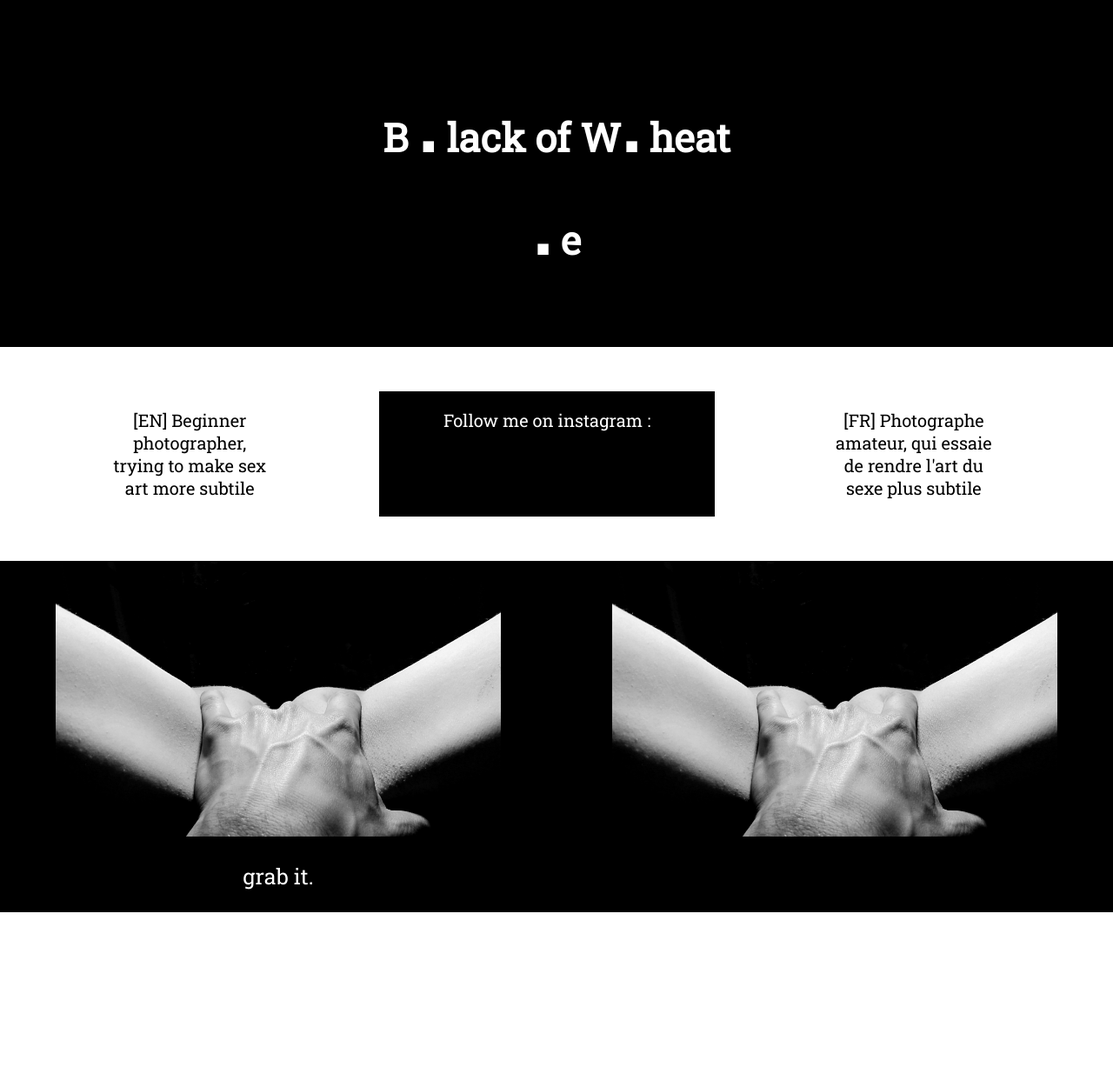
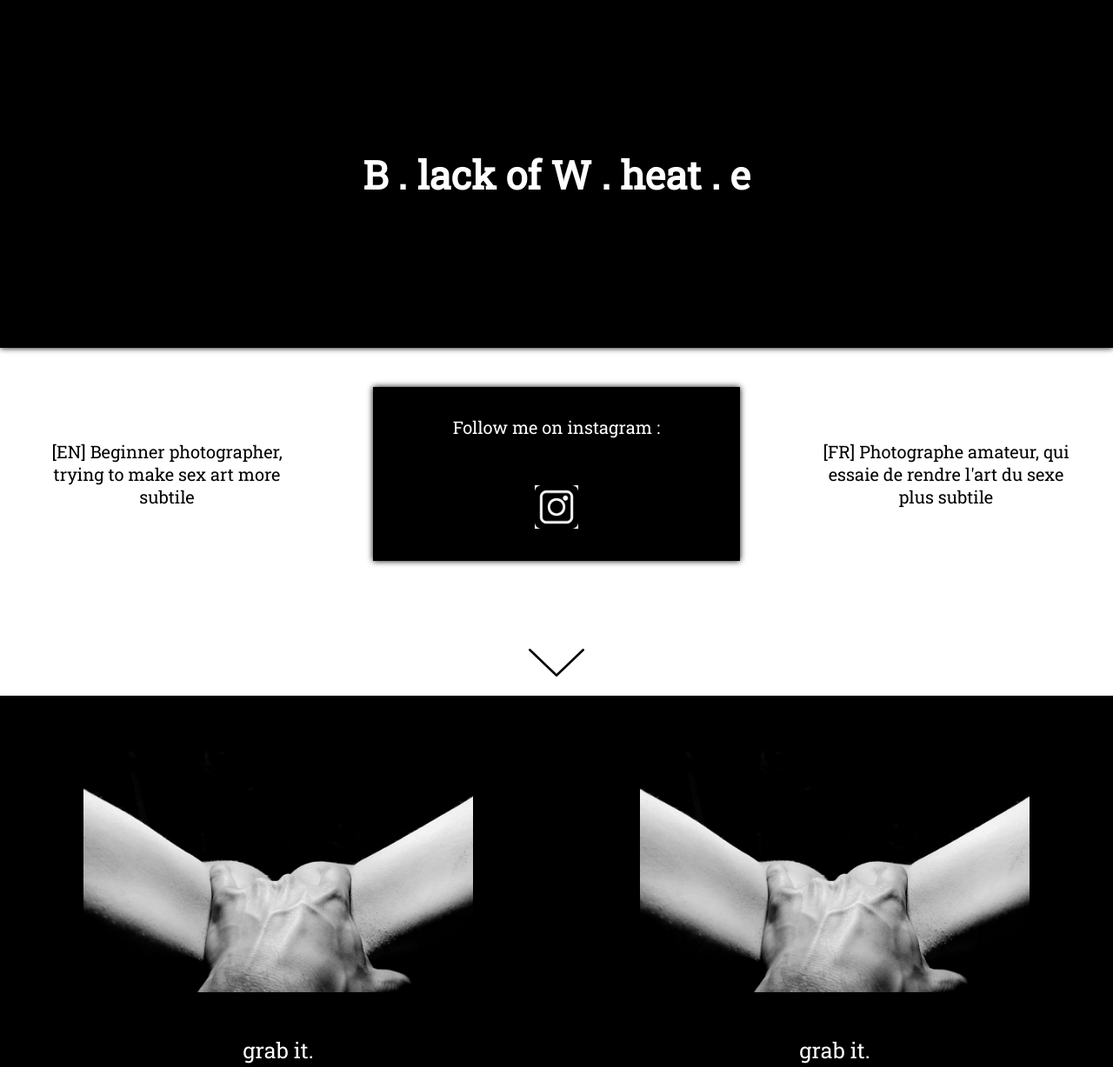
Before and after one commit to BlackOfWheate/BlackOfWheate.github.io, a plain HTML site: page index.html in a window 1280 px wide. Shown: the top 1227 px of the page at 87% size. Before the commit the page ends 1049 px from the top, so only its background shows below. Drawn offline with Linux system fonts and the light colour scheme.

Commit message:
first advance

```diff
--- a/index.html
+++ b/index.html
@@ -9,25 +9,39 @@
     <header>
       <div class="headcontain">
         <div class="headerSide"></div>
-        <h1>B <span class="dot">.</span> lack of W<span class="dot">.</span> heat <span class="dot">.</span> e</h1>
+        <p class="h1">B . lack of W . heat . e</p>
         <div class="headerSide"></div>
       </div>
     </header>
     <div class="description">
-      <p>[EN] Beginner photographer, trying to make sex art more subtile</p>
+      <p class="pDesc">[EN] Beginner photographer, trying to make sex art more subtile</p>
       <div class="instaClick">
         <p>Follow me on instagram :</p>
         <a href="www.instagram.com/"> <img class="instaLogo" src="img/instaLogo.png" alt=""> </a>
       </div>
-      <p>[FR] Photographe amateur, qui essaie de rendre l'art du sexe plus subtile</p>
+      <p class="pDesc">[FR] Photographe amateur, qui essaie de rendre l'art du sexe plus subtile</p>
+      <div class="downArrow"> <a href="#feedContainer"><img src="img/arrow.png" alt=""></a></div>
     </div>
-    <section>
+    <section id="feedContainer">
       <article>
         <img src="img/test.jpg" alt="">
         <p class="photoDesc"> grab it.</p>
       </article>
       <article>
         <img src="img/test.jpg" alt="">
+        <p class="photoDesc"> grab it.</p>
+      </article>
+      <article>
+        <img src="img/test.jpg" alt="">
+        <p class="photoDesc"> grab it.</p>
+      </article>
+      <article>
+        <img src="img/test.jpg" alt="">
+        <p class="photoDesc"> grab it.</p>
+      </article>
+      <article>
+        <img src="img/test.jpg" alt="">
+        <p class="photoDesc"> grab it.</p>
       </article>
     </section>
   </body>
--- a/style.css
+++ b/style.css
@@ -1,26 +1,55 @@
 @import url('https://fonts.googleapis.com/css?family=Roboto+Slab&display=swap');
+@keyframes bounce {
+  0%, 20%, 50%, 80%, 100% {
+    transform: translateY(0);
+  }
+  40% {
+    transform: translateY(-30px);
+  }
+  60% {
+    transform: translateY(-15px);
+  }
+}
+
+html {
+  height: 100%;
+  scroll-behavior: smooth;
+}
+
 body{
   display: block;
-  margin: auto;
+  margin: 0;
+  height: 100%;
   font-family: 'Roboto Slab', sans-serif;
 }
+
 header{
   width: 100%;
   background-color: black;
+  height: 50%;
+
+  box-shadow: 0px 0px 7px black;
+}
+
+.headerSide{
+  flex-grow: 1;
 }
 
 .headcontain{
   display: flex;
   flex-direction: row;
-  padding-bottom: 4%;
-  padding-top: 4%;
+  height: 100%;
+  align-items: center;
 }
 
-h1{
+.h1{
   width: 100%;
   text-align: center;
   color: White;
   font-size: 45px;
+  font-weight: bold;
+  flex-grow: 3;
+  margin: 0;
 }
 
 .dot{
@@ -30,15 +59,18 @@ h1{
 .description{
   display: flex;
   width: 100%;
-  padding-top: 4%;
-  padding-bottom: 4%;
+  height: 50%;
+  align-items: center;
+  justify-content: space-around;
+  flex-wrap: wrap;
 }
+
 
 .description p{
   text-align: center;
   font-size: 20px;
-  padding-left: 10%;
-  padding-right: 10%;
+  margin: 0;
+  flex-basis: 23%;
 }
 
 .instaClick{
@@ -46,6 +78,11 @@ h1{
   flex-direction: column;
   background-color: black;
   color: white;
+  align-items: center;
+  justify-content: space-evenly;
+  flex-basis: 33%;
+  height: 50%;
+  box-shadow: 0px 0px 7px black;
 }
 
 a{
@@ -56,7 +93,22 @@ a{
 
 .instaLogo{
   width: 50px;
+  background-color: white;
 }
+
+.downArrow{
+  flex-basis: 100%;
+  height: 15%;
+  margin-top: -50px;
+  margin-bottom: 10px;
+  display: flex;
+  justify-content: center;
+  align-self: flex-end;
+
+  animation: bounce 2s infinite;
+}
+
+
 
 section{
   display: flex;
@@ -65,21 +117,31 @@ section{
   background-color: black;
 }
 
+article{
+  width: 50%;
+  display: flex;
+  align-items: center;
+  justify-content: space-around;
+  flex-direction: column;
+
+
+  transition: all .2s ease-in-out;
+  margin-top: 5%;
+}
+
+article img:hover{
+  transform: scale(1.1);
+}
+
+article img{
+  width: 70%;
+    transition: all .2s ease-in-out;
+}
+
 .photoDesc{
   color: white;
   font-size: 25px;
   text-align: center;
+  margin: 0;
+  margin-top: 50px;
 }
-
-article{
-  width: 50%;
-}
-
-article img{
-  width: 80%;
-  margin-left: 10%;
-}
-
-div{
-  width: 100%;
-}
```
Also changed, not shown: img/arrow.png (added).
